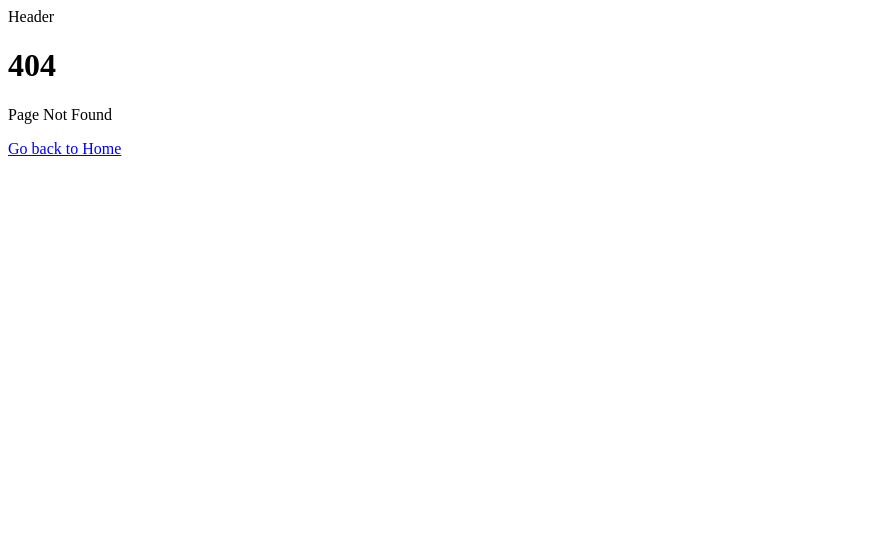
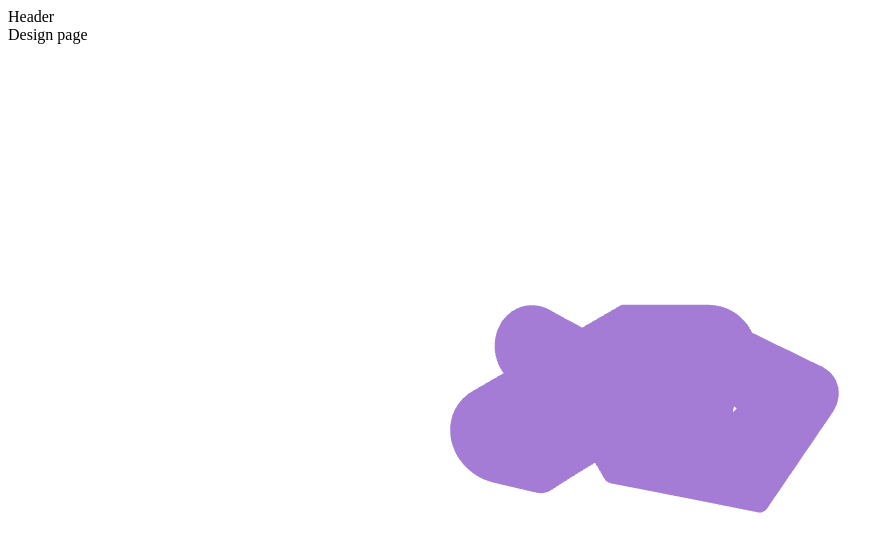
Before and after one commit to marko-koljancic/minimystx, a React (Vite) app: page /design in a window 1280 px wide. Before the commit this address had no page. Shown: the top 552 px of the page, without its empty margins (0-894 px from the left). Built offline with nearby package versions, Linux system fonts and the light colour scheme.

Commit message:
feat: add Design component with GraphicsCanvas and TestScene; remove unused canvas components

```diff
--- a/package.json
+++ b/package.json
@@ -23,6 +23,7 @@
   "devDependencies": {
     "@types/react": "^18.3.3",
     "@types/react-dom": "^18.3.0",
+    "@types/three": "^0.178.0",
     "@typescript-eslint/eslint-plugin": "^7.13.1",
     "@typescript-eslint/parser": "^7.13.1",
     "@vitejs/plugin-react": "^4.3.1",
--- a/src/App.tsx
+++ b/src/App.tsx
@@ -4,6 +4,7 @@ import MainLayout from "./layouts/MainLayout";
 import Home from "./components/home";
 import NotFound from "./components/not-found";
 import Header from "./components/header";
+import Design from "./components/design";
 
 const App = () => {
   return (
@@ -12,7 +13,7 @@ const App = () => {
       <MainLayout>
         <Routes>
           <Route path="/" element={<Home />} />
-          {/* <Route path="/design" element={<About />} /> */}
+          <Route path="/design" element={<Design />} />
           <Route path="*" element={<NotFound />} />
         </Routes>
       </MainLayout>
--- /dev/null
+++ b/src/components/design/graphic/TestScene.tsx
@@ -0,0 +1,21 @@
+import { useRef } from "react";
+import { useFrame } from "@react-three/fiber";
+import { Mesh } from "three";
+
+const TestScene = () => {
+  const meshRef = useRef<Mesh>(null!);
+  useFrame(() => {
+    meshRef.current.rotation.x += 0.01;
+  });
+
+  return (
+    <>
+      <mesh ref={meshRef} rotation={[0, 0, 0]}>
+        <torusKnotGeometry args={[1, 0.4, 16, 100]} />
+        <meshBasicMaterial color="mediumpurple" wireframe={false} />
+      </mesh>
+    </>
+  );
+};
+
+export default TestScene;
--- /dev/null
+++ b/src/components/design/graphic/index.tsx
@@ -0,0 +1,24 @@
+import { Canvas } from "@react-three/fiber";
+import TestScene from "./TestScene";
+
+const GraphicsCanvas = () => {
+  return (
+    <>
+      <Canvas
+        style={{
+          position: "fixed",
+          top: 0,
+          left: 0,
+          width: "100%",
+          height: "100%",
+          overflow: "hidden",
+        }}
+        camera={{ position: [0, 0, 5], fov: 75 }}
+      >
+        <TestScene />
+      </Canvas>
+    </>
+  );
+};
+
+export default GraphicsCanvas;
--- /dev/null
+++ b/src/components/design/index.tsx
@@ -0,0 +1,12 @@
+import GraphicsCanvas from "./graphic";
+
+const Design = () => {
+  return (
+    <>
+      <div>Design page</div>
+      <GraphicsCanvas />
+    </>
+  );
+};
+
+export default Design;
```
Also changed, not shown: src/components/canvas/graph/index.tsx (deleted), src/components/canvas/graphic/index.tsx (deleted), src/components/design/graph/index.tsx (added), src/index.css (added), 1 other file (tests, documents, lock files or other folders).
